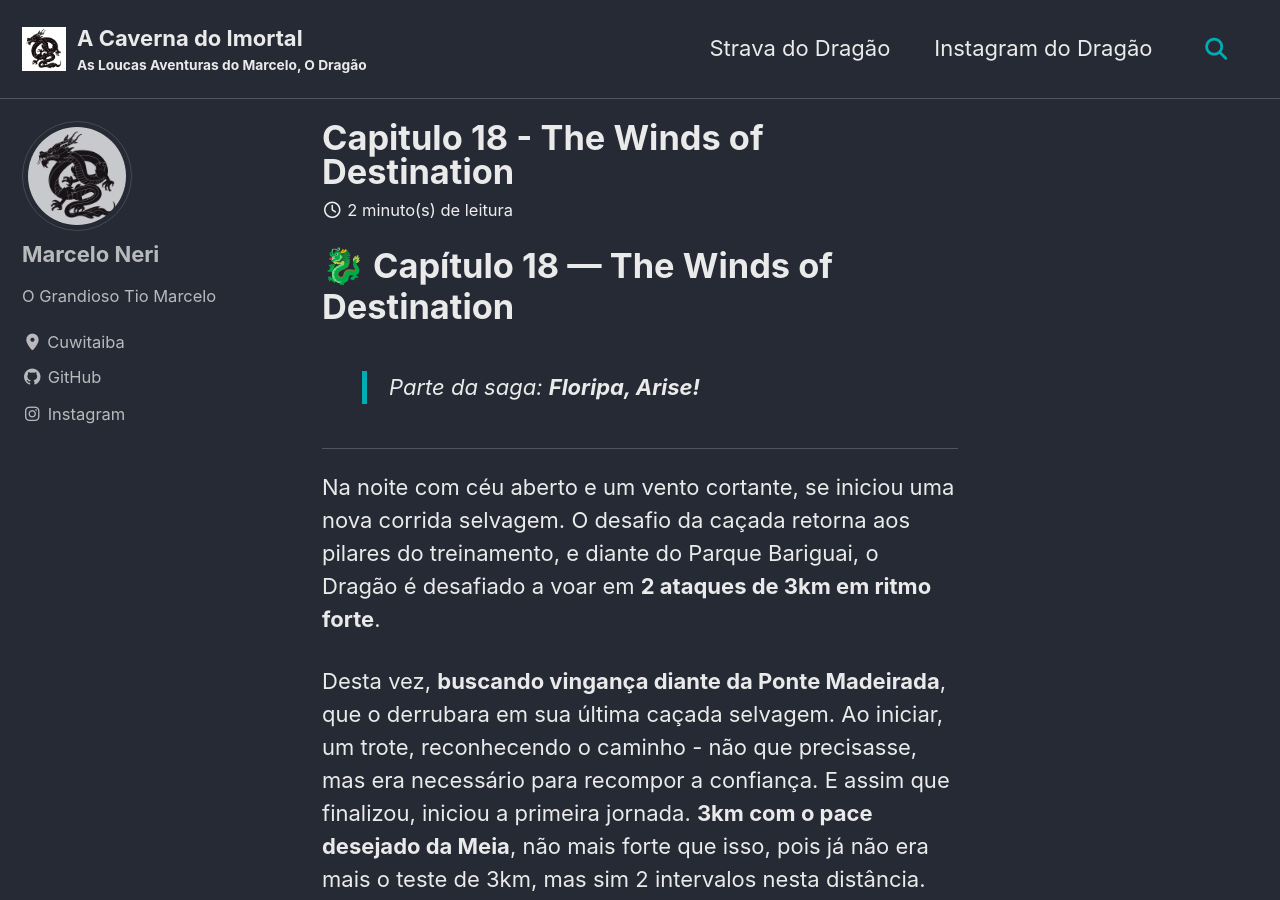
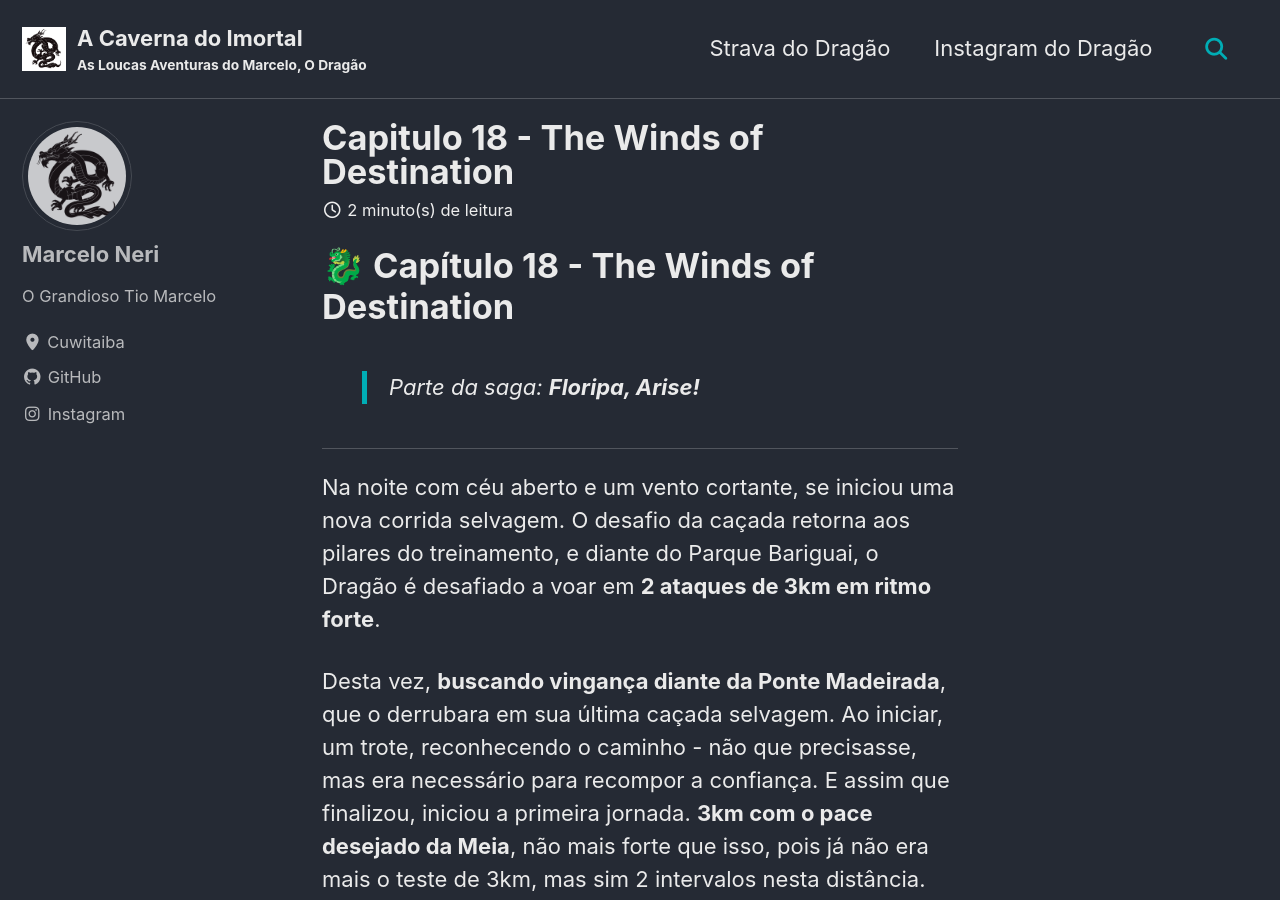
Before and after one commit to nerimarcelo/nerimarcelo.github.io, a Jekyll site: the page built from _posts/2025-07-28-Capitulo_18_The_Winds_of_Destination.md, in a window 1280 px wide and 900 px high. Built offline with Jekyll 4.4.1, drawn with Linux system fonts in a browser that asks for light colours; cached includes are drawn as plain includes; some of the changed lines change nothing that is shown; some of the changed text lies outside the part shown.

Commit message:
chore: correcao do cap 18

```diff
--- a/_posts/2025-07-28-Capitulo_18_The_Winds_of_Destination.md
+++ b/_posts/2025-07-28-Capitulo_18_The_Winds_of_Destination.md
@@ -1,13 +1,14 @@
 ---
 title: Capitulo 18 - The Winds of Destination
-date: 2025-07-26
+date: 2025-07-28
 ---
 
-# 🐉 Capítulo 18 — The Winds of Destination
+# 🐉 Capítulo 18 - The Winds of Destination
 
 > Parte da saga: **Floripa, Arise!**
 
 ---
+
 Na noite com céu aberto e um vento cortante, se iniciou uma nova corrida selvagem.
 O desafio da caçada retorna aos pilares do treinamento, e diante do Parque Bariguai, o Dragão é desafiado a voar em **2 ataques de 3km em ritmo forte**.
 
```
